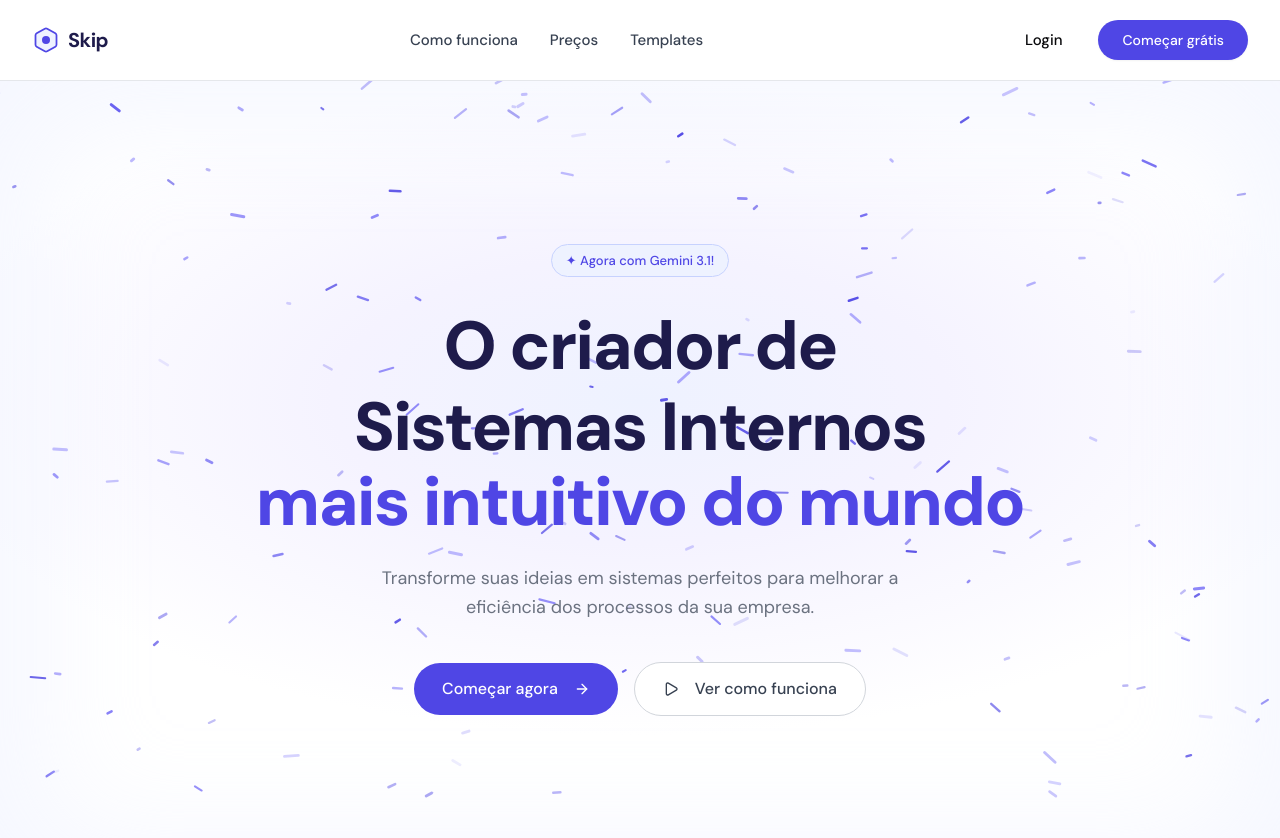
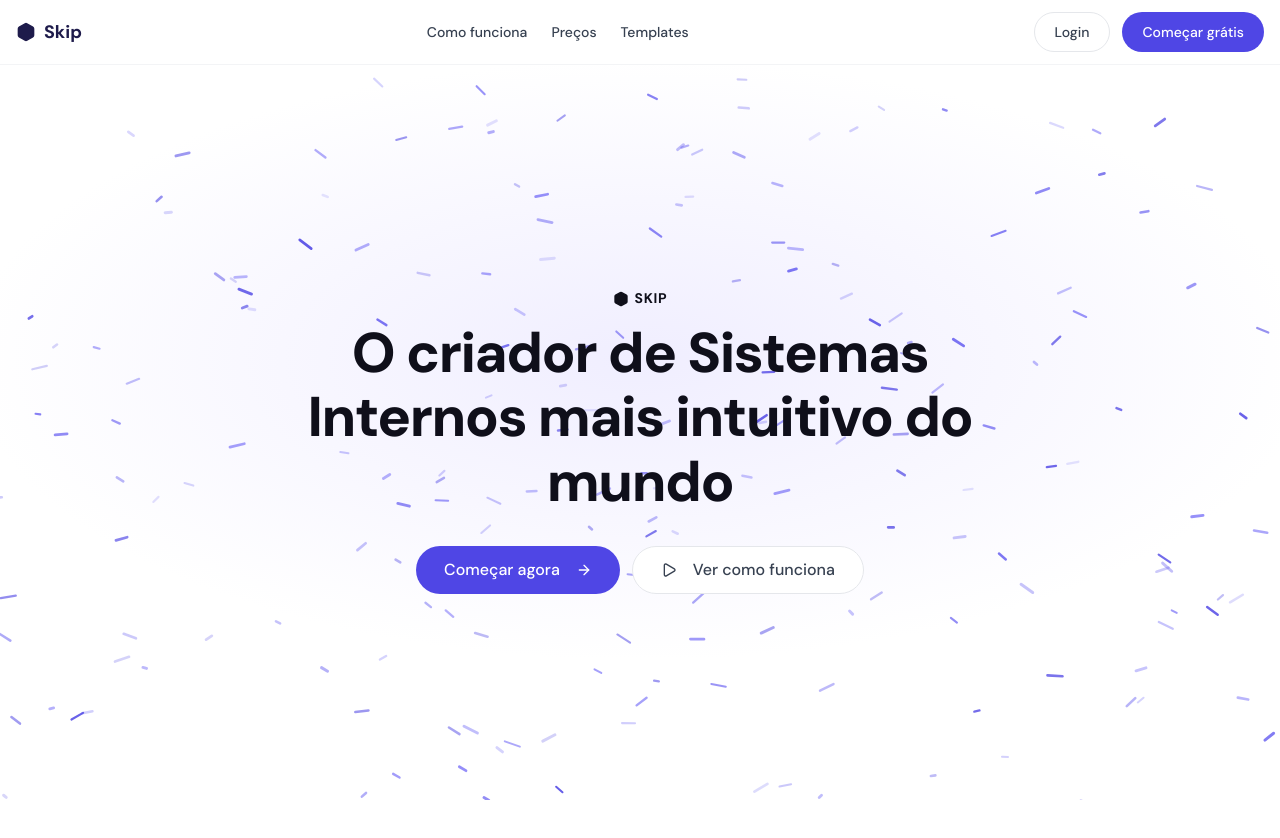
Before and after one commit to ThymosCreative/skip-landing-page-somente-hero, a React (Vite) app: page / in a window 1280 px wide. Shown: the top 838 px of the page. After the commit the page ends 800 px from the top, so only its background shows below. Built offline with nearby package versions, Linux system fonts and the light colour scheme.

Commit message:
feat: Implement Antigravity hero section with particles

```diff
--- a/src/App.tsx
+++ b/src/App.tsx
@@ -4,7 +4,7 @@
 import { TooltipProvider } from '@/components/ui/tooltip'
 import Index from './pages/Index'
 import NotFound from './pages/NotFound'
-import Layout from './components/Layout'
+import { Layout } from './components/Layout'
 
 const App = () => (
   <BrowserRouter future={{ v7_startTransition: false, v7_relativeSplatPath: false }}>
--- a/src/components/Layout.tsx
+++ b/src/components/Layout.tsx
@@ -1,61 +1,11 @@
-import { Outlet, Link } from 'react-router-dom'
-import { Hexagon } from 'lucide-react'
-import { Button } from '@/components/ui/button'
+import { Outlet } from 'react-router-dom'
+import { Navbar } from './Navbar'
 
-export default function Layout() {
+export function Layout() {
   return (
-    <div className="relative flex flex-col min-h-screen font-sans text-gray-700 selection:bg-indigo-100 selection:text-indigo-700">
-      <header className="fixed top-0 left-0 right-0 z-50 bg-white border-b border-[#E5E7EB] transition-all duration-300">
-        <div className="container mx-auto px-4 sm:px-6 lg:px-8">
-          <div className="flex items-center justify-between h-16 sm:h-20">
-            {/* Logo */}
-            <Link to="/" className="flex items-center gap-2 group">
-              <div className="relative flex items-center justify-center text-[#4F46E5] transition-transform duration-300 group-hover:scale-110">
-                <Hexagon size={28} className="fill-[#EEF2FF] stroke-[1.5]" />
-                <div className="absolute w-2 h-2 bg-[#4F46E5] rounded-full" />
-              </div>
-              <span className="text-xl font-bold text-[#1E1B4B] tracking-tight">Skip</span>
-            </Link>
-
-            {/* Desktop Navigation */}
-            <nav className="hidden md:flex items-center gap-8">
-              <Link
-                to="#"
-                className="text-[15px] font-medium text-gray-700 hover:text-[#4F46E5] transition-colors"
-              >
-                Como funciona
-              </Link>
-              <Link
-                to="#"
-                className="text-[15px] font-medium text-gray-700 hover:text-[#4F46E5] transition-colors"
-              >
-                Preços
-              </Link>
-              <Link
-                to="#"
-                className="text-[15px] font-medium text-gray-700 hover:text-[#4F46E5] transition-colors"
-              >
-                Templates
-              </Link>
-            </nav>
-
-            {/* Actions */}
-            <div className="flex items-center gap-3 sm:gap-4">
-              <Button
-                variant="ghost"
-                className="hidden sm:inline-flex text-[15px] font-medium hover:text-[#4F46E5] hover:bg-[#EEF2FF] transition-colors rounded-full px-5"
-              >
-                Login
-              </Button>
-              <Button className="bg-[#4F46E5] hover:bg-[#4038CA] text-white rounded-full px-6 shadow-sm hover:shadow-md transition-all duration-300 hover:scale-[1.02] active:scale-[0.98]">
-                Começar grátis
-              </Button>
-            </div>
-          </div>
-        </div>
-      </header>
-
-      <main className="flex-1 flex flex-col relative z-10 pt-16 sm:pt-20">
+    <div className="min-h-screen flex flex-col font-sans relative text-[#0F0F1A] bg-white">
+      <Navbar />
+      <main className="flex-1 flex flex-col w-full min-h-screen relative">
         <Outlet />
       </main>
     </div>
--- /dev/null
+++ b/src/components/Navbar.tsx
@@ -0,0 +1,38 @@
+import { Button } from '@/components/ui/button'
+import { Link } from 'react-router-dom'
+import { Hexagon } from 'lucide-react'
+
+export function Navbar() {
+  return (
+    <header className="fixed top-0 left-0 right-0 z-50 bg-white border-b border-[#F3F4F6]">
+      <div className="container mx-auto px-4 h-16 flex items-center justify-between">
+        <Link to="/" className="flex items-center gap-2 text-[#1E1B4B] font-bold text-[18px]">
+          <Hexagon className="w-5 h-5 fill-current" />
+          Skip
+        </Link>
+        <nav className="hidden md:flex items-center gap-6 text-[#374151] font-medium text-[14px]">
+          <Link to="#" className="hover:text-[#1E1B4B] transition-colors">
+            Como funciona
+          </Link>
+          <Link to="#" className="hover:text-[#1E1B4B] transition-colors">
+            Preços
+          </Link>
+          <Link to="#" className="hover:text-[#1E1B4B] transition-colors">
+            Templates
+          </Link>
+        </nav>
+        <div className="flex items-center gap-[12px]">
+          <Button
+            variant="outline"
+            className="hidden sm:flex border-[1.5px] border-[#E5E7EB] text-[#374151] rounded-full px-[20px] h-[40px] font-medium hover:bg-gray-50 shadow-none transition-all"
+          >
+            Login
+          </Button>
+          <Button className="bg-[#4F46E5] hover:bg-[#4038CA] text-white rounded-full px-[20px] h-[40px] font-medium shadow-none transition-all">
+            Começar grátis
+          </Button>
+        </div>
+      </div>
+    </header>
+  )
+}
--- a/src/components/ParticleCanvas.tsx
+++ b/src/components/ParticleCanvas.tsx
@@ -1,31 +1,25 @@
 import { useEffect, useRef } from 'react'
 
 interface Particle {
-  lx: number // logical x (drift)
-  ly: number // logical y (drift)
-  x: number // actual x
-  y: number // actual y
+  lx: number
+  ly: number
+  x: number
+  y: number
   width: number
   height: number
   angle: number
   color: string
   alpha: number
-  dvx: number // drift velocity x
-  dvy: number // drift velocity y
+  dvx: number
+  dvy: number
 }
 
-const PARTICLE_COUNT = 180
+const PARTICLE_COUNT = 220
 const INTERACTION_RADIUS = 120
 
 const getParticleColor = () => {
-  const rand = Math.random()
-  if (rand < 0.5) {
-    return Math.random() < 0.5 ? '#6B63F1' : '#8881F8'
-  } else if (rand < 0.8) {
-    return '#4F46E5'
-  } else {
-    return '#AAA5FC'
-  }
+  const colors = ['#4F46E5', '#6B63F1', '#8881F8']
+  return colors[Math.floor(Math.random() * colors.length)]
 }
 
 export function ParticleCanvas() {
@@ -62,31 +56,18 @@
         const x = Math.random() * window.innerWidth
         const y = Math.random() * window.innerHeight
 
-        const alpha = Math.random() * 0.85 + 0.15 // 0.15 to 1.0
-
-        let dvx, dvy
-        if (alpha < 0.3) {
-          const speedX = Math.random() * 0.05 + 0.1 // 0.1 to 0.15
-          const speedY = Math.random() * 0.05 + 0.1
-          dvx = Math.random() < 0.5 ? speedX : -speedX
-          dvy = Math.random() < 0.5 ? speedY : -speedY
-        } else {
-          dvx = (Math.random() - 0.5) * 0.6
-          dvy = (Math.random() - 0.5) * 0.6
-        }
-
         particlesRef.current.push({
           lx: x,
           ly: y,
           x: x,
           y: y,
-          width: Math.random() * 14 + 4, // 4px to 18px
-          height: Math.random() * 1 + 2, // 2px to 3px
-          angle: (Math.random() - 0.5) * (Math.PI / 2), // -45deg to 45deg
+          width: Math.random() * 12 + 6,
+          height: Math.random() * 1 + 2,
+          angle: (Math.random() - 0.5) * (Math.PI / 2),
           color: getParticleColor(),
-          alpha: alpha,
-          dvx: dvx,
-          dvy: dvy,
+          alpha: Math.random() * 0.7 + 0.2,
+          dvx: (Math.random() - 0.5) * 0.6,
+          dvy: (Math.random() - 0.5) * 0.6,
         })
       }
     }
@@ -107,17 +88,14 @@
       const mouse = mouseRef.current
 
       particlesRef.current.forEach((p) => {
-        // 1. Update logical drift position
         p.lx += p.dvx
         p.ly += p.dvy
 
-        // Wrap around screen boundaries for logical position
         if (p.lx < -20) p.lx = window.innerWidth + 20
         if (p.lx > window.innerWidth + 20) p.lx = -20
         if (p.ly < -20) p.ly = window.innerHeight + 20
         if (p.ly > window.innerHeight + 20) p.ly = -20
 
-        // 2. Mouse Repulsion Calculation
         const dx = p.lx - mouse.x
         const dy = p.ly - mouse.y
         const dist = Math.sqrt(dx * dx + dy * dy)
@@ -127,16 +105,14 @@
 
         if (dist < INTERACTION_RADIUS && dist > 0) {
           const force = (INTERACTION_RADIUS - dist) / INTERACTION_RADIUS
-          const pushAmount = force * 80 // Max 80px displacement
+          const pushAmount = force * 100
           targetX = p.lx + (dx / dist) * pushAmount
           targetY = p.ly + (dy / dist) * pushAmount
         }
 
-        // 3. Linear Interpolation to target
         p.x += (targetX - p.x) * 0.05
         p.y += (targetY - p.y) * 0.05
 
-        // 4. Draw Dash
         ctx.save()
         ctx.translate(p.x, p.y)
         ctx.rotate(p.angle)
@@ -176,7 +152,7 @@
   return (
     <canvas
       ref={canvasRef}
-      className="fixed inset-0 pointer-events-none z-0"
+      className="fixed inset-0 w-full h-full pointer-events-none z-0"
       style={{ background: 'transparent' }}
     />
   )
--- a/src/pages/Index.tsx
+++ b/src/pages/Index.tsx
@@ -1,50 +1,45 @@
 import { ParticleCanvas } from '@/components/ParticleCanvas'
 import { Button } from '@/components/ui/button'
-import { ArrowRight, Play } from 'lucide-react'
+import { ArrowRight, Play, Hexagon } from 'lucide-react'
 
 const Index = () => {
   return (
     <div
-      className="relative flex-1 flex flex-col items-center justify-center overflow-hidden w-full h-full min-h-screen"
+      className="relative flex-1 flex flex-col items-center overflow-hidden w-full min-h-screen"
       style={{
         background:
-          'radial-gradient(ellipse 80% 60% at 50% 40%, #EEF2FF 0%, #F5F3FF 30%, #FFFFFF 70%)',
-        boxShadow: 'inset 0 0 120px 40px rgba(238, 242, 255, 0.6)',
+          'radial-gradient(ellipse 70% 50% at 50% 45%, #F0EEFF 0%, #F8F7FF 40%, #FFFFFF 75%)',
       }}
     >
-      {/* Interactive Dash Particle System */}
+      {/* Interactive Particle System */}
       <ParticleCanvas />
 
-      {/* Hero Content Container */}
-      <div className="relative z-10 container mx-auto px-4 flex flex-col items-center text-center w-full">
-        {/* Badge */}
-        <div className="animate-fade-in-up fill-mode-both inline-flex items-center gap-1.5 px-[14px] py-[6px] rounded-full bg-[#EEF2FF] border border-[#C7D2FE] text-[#4F46E5] text-[13px] font-medium mb-8 cursor-default transition-transform hover:scale-105">
-          ✦ Agora com Gemini 3.1!
+      {/* Hero Content Cluster (Centered Vertically ~34vh-38vh) */}
+      <div
+        className="relative z-10 flex flex-col items-center text-center px-4 w-full max-w-[700px]"
+        style={{ marginTop: '36vh' }}
+      >
+        {/* Logo Lockup */}
+        <div className="animate-fade-in-up fill-mode-both flex items-center justify-center gap-[6px] text-[#0F0F1A] mb-3">
+          <Hexagon className="w-[16px] h-[16px] fill-[#0F0F1A]" />
+          <span className="font-bold text-[14px] uppercase tracking-wider">Skip</span>
         </div>
 
         {/* Headline */}
-        <h1 className="animate-fade-in-up fill-mode-both delay-100 text-[40px] sm:text-[56px] lg:text-[68px] font-extrabold tracking-tight leading-[1.1] mb-6">
-          <span className="text-[#1E1B4B] block mb-[6px]">O criador de</span>
-          <span className="text-[#1E1B4B] block">Sistemas Internos</span>
-          <span className="text-[#4F46E5] block">mais intuitivo do mundo</span>
+        <h1 className="animate-fade-in-up fill-mode-both delay-100 text-[#0F0F1A] font-extrabold text-[40px] sm:text-[56px] leading-[1.15] mb-[32px] w-full max-w-[700px] tracking-tight">
+          O criador de Sistemas Internos mais intuitivo do mundo
         </h1>
 
-        {/* Subheadline */}
-        <p className="animate-fade-in-up fill-mode-both delay-200 text-[18px] text-[#6B7280] font-normal max-w-[520px] mx-auto mb-10 leading-relaxed">
-          Transforme suas ideias em sistemas perfeitos para melhorar a eficiência dos processos da
-          sua empresa.
-        </p>
-
         {/* CTA Buttons */}
-        <div className="animate-fade-in-up fill-mode-both delay-300 flex flex-col sm:flex-row items-center gap-4 w-full sm:w-auto px-4 sm:px-0">
-          <Button className="w-full sm:w-auto px-[28px] py-[14px] h-auto bg-[#4F46E5] hover:bg-[#4038CA] text-white rounded-full text-[16px] font-medium shadow-none transition-all duration-300 hover:scale-[1.02] active:scale-[0.98] group">
+        <div className="animate-fade-in-up fill-mode-both delay-200 flex flex-col sm:flex-row items-center gap-[12px] w-full sm:w-auto">
+          <Button className="w-full sm:w-auto h-[48px] px-[28px] bg-[#4F46E5] hover:bg-[#4038CA] text-white rounded-full text-[16px] font-medium shadow-none transition-all duration-300 hover:scale-[1.02] active:scale-[0.98] group">
             Começar agora
             <ArrowRight className="ml-2 h-4 w-4 group-hover:translate-x-1 transition-transform" />
           </Button>
 
           <Button
             variant="outline"
-            className="w-full sm:w-auto px-[28px] py-[14px] h-auto border-[1.5px] border-[#D1D5DB] text-[#374151] hover:bg-gray-50 rounded-full text-[16px] font-medium transition-all duration-300 hover:scale-[1.02] active:scale-[0.98] group bg-white shadow-none"
+            className="w-full sm:w-auto h-[48px] px-[28px] border-[1.5px] border-[#E5E7EB] text-[#374151] hover:bg-gray-50 rounded-full text-[16px] font-medium bg-white shadow-none transition-all duration-300 hover:scale-[1.02] active:scale-[0.98] group"
           >
             <Play className="mr-2 h-4 w-4 transition-transform group-hover:scale-110" />
             Ver como funciona
```
Also changed, not shown: .skip.config.json.
